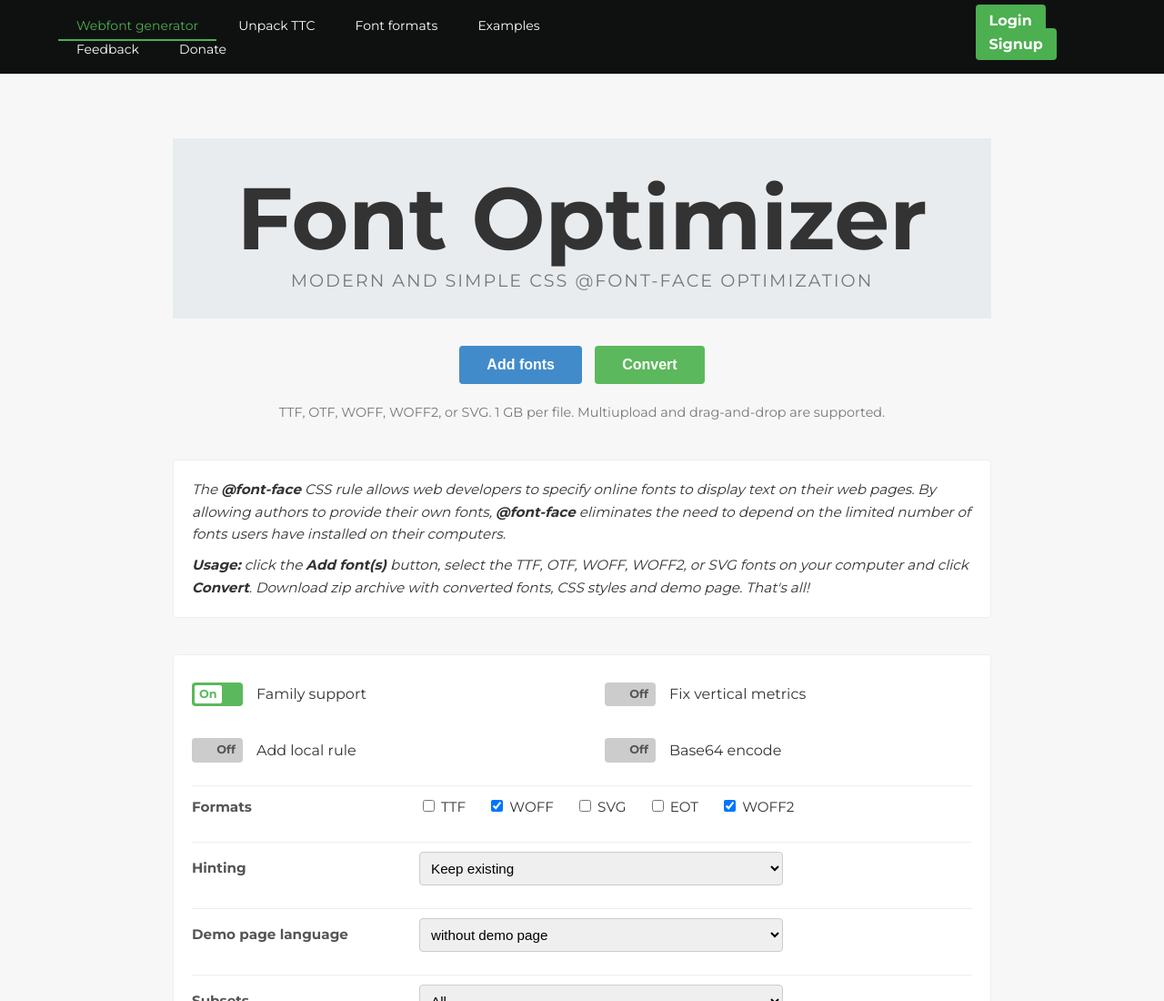
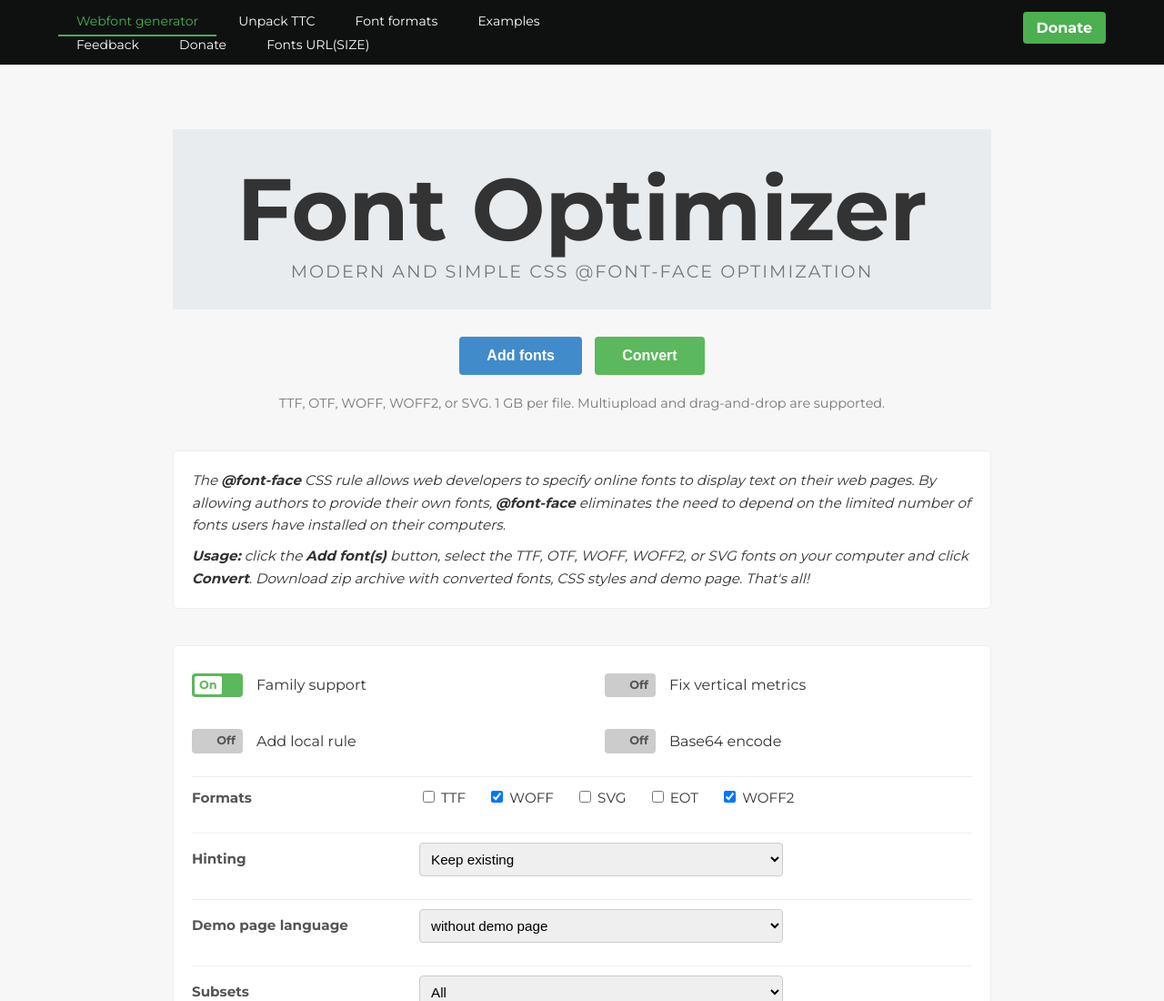
Before and after one commit to Abhishek9639/OJT-PROJECT-REAL, a plain HTML site: page index.html in a window 1280 px wide. Shown: the top 1100 px of the page at 91% size. Drawn offline with Linux system fonts and the light colour scheme.

Commit message:
delete login and signup page. And add the google fonts website link

```diff
--- a/index.html
+++ b/index.html
@@ -17,10 +17,10 @@
         <a href="#">Examples</a>
         <a href="#">Feedback</a>
         <a href="#">Donate</a>
+        <a href="https://gwfh.mranftl.com/fonts">Fonts URL(SIZE)</a>
     </div>
     <div class="donate1">
-    <a href="#" class="donate-btn">Login</a>
-    <a href="#" class="donate-btn">Signup</a>
+        <a href="#" class="donate-btn">Donate</a>
     </div>
 
 </header>
```
